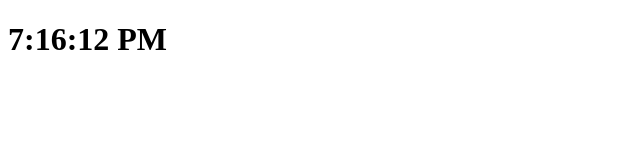
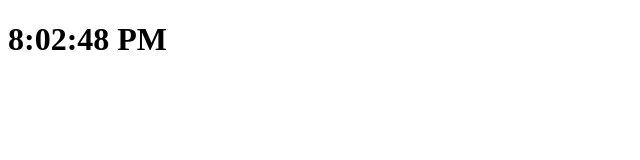
Before and after one commit to russellgoldenberg/test-actions, a website: page index.html in a window 1280 px wide. Shown: the full height of the page, 0-640 px from the left. Drawn offline with Linux system fonts and the light colour scheme.

Commit message:
Deploying to gh-pages from  @ 949ae750db83cffe888fbb6e89845eb121ac95c0 🚀

```diff
--- a/index.html
+++ b/index.html
@@ -10,7 +10,7 @@
   <head></head>
   <body>
 		<h1>
-		7:16:12 PM
+		8:02:48 PM
 		</h1>
   </body>
 </html>
```
